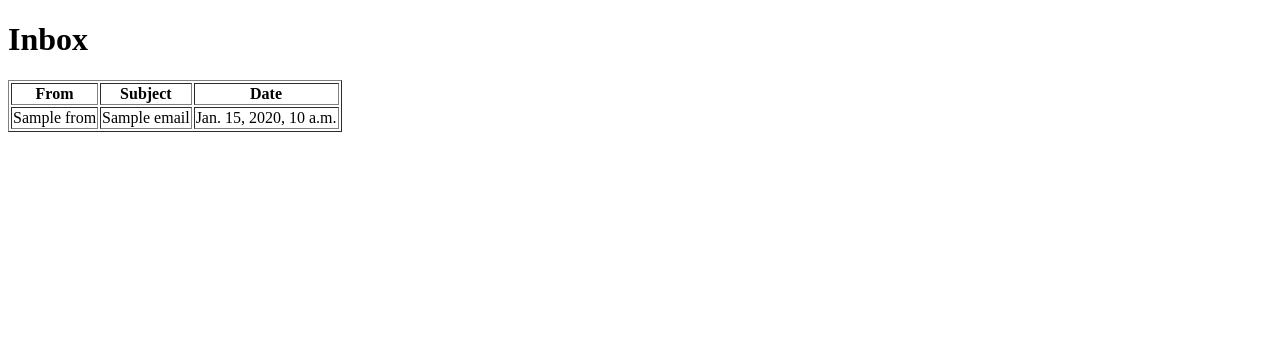
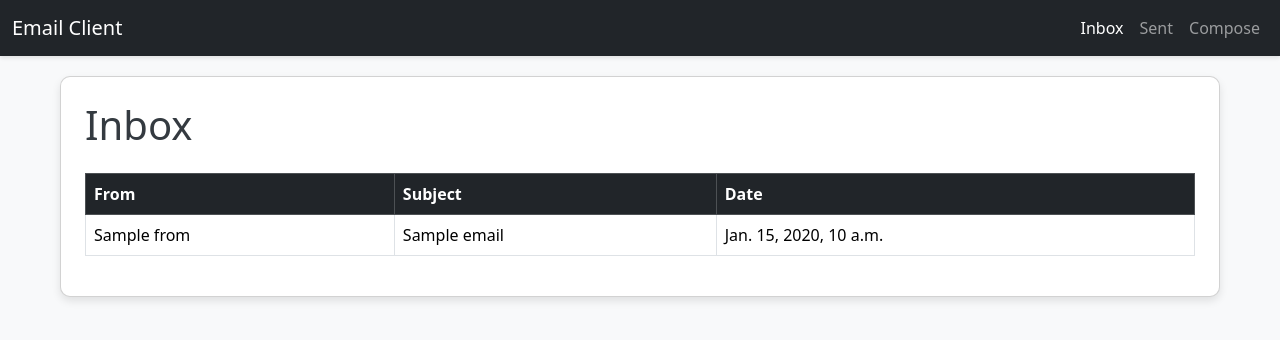
Before and after one commit to LoKiiZoshi/Emailinbox, a Django app: template inboxapp/templates/inboxapp/inbox.html in a window 1280 px wide. Shown: the top 340 px of the page. Run offline with Django 5.2, Linux system fonts and the light colour scheme; the template is opened without the code that fills it: most values are stand-ins (such as "Sample title", 1, 10 or a date in 2020).

Commit message:
some change

```diff
--- a/email_inbox_project/settings.py
+++ b/email_inbox_project/settings.py
@@ -38,6 +38,8 @@ INSTALLED_APPS = [
     'django.contrib.messages',
     'django.contrib.staticfiles',
     'inboxapp',
+
+
 
 ]
 
--- a/inboxapp/templates/inboxapp/inbox.html
+++ b/inboxapp/templates/inboxapp/inbox.html
@@ -1,16 +1,77 @@
 <!DOCTYPE html>
-<html>
+<html lang="en">
 <head>
+    <meta charset="UTF-8">
+    <meta name="viewport" content="width=device-width, initial-scale=1.0">
     <title>Email Inbox</title>
+    <!-- Bootstrap 5 CSS CDN -->
+    <link href="https://cdn.jsdelivr.net/npm/bootstrap@5.3.3/dist/css/bootstrap.min.css" rel="stylesheet" integrity="sha384-QWTKZyjpPEjISv5WaRU9OFeRpok6YctnYmDr5pNlyT2bRjXh0JMhjY6hW+ALEwIH" crossorigin="anonymous">
+    <style>
+        body {
+            background-color: #f8f9fa;
+        }
+        .inbox-container {
+            max-width: 1200px;
+            margin: 0 auto;
+            padding: 20px;
+        }
+        .table-hover tbody tr:hover {
+            background-color: #e9ecef;
+            cursor: pointer;
+        }
+        .navbar {
+            box-shadow: 0 2px 4px rgba(0, 0, 0, 0.1);
+        }
+        .card {
+            border-radius: 10px;
+            box-shadow: 0 4px 8px rgba(0, 0, 0, 0.1);
+        }
+        h1 {
+            font-size: 2.5rem;
+            color: #343a40;
+        }
+        @media (max-width: 576px) {
+            .table {
+                font-size: 0.9rem;
+            }
+        }
+    </style>
 </head>
 <body>
-    <h1>Inbox</h1>
-    <table border="1">
-        <thead>
+    <!-- Navigation Bar -->
+    <nav class="navbar navbar-expand-lg navbar-dark bg-dark">
+        <div class="container-fluid">
+            <a class="navbar-brand" href="#">Email Client</a>
+            <button class="navbar-toggler" type="button" data-bs-toggle="collapse" data-bs-target="#navbarNav" aria-controls="navbarNav" aria-expanded="false" aria-label="Toggle navigation">
+                <span class="navbar-toggler-icon"></span>
+            </button>
+            <div class="collapse navbar-collapse" id="navbarNav">
+                <ul class="navbar-nav ms-auto">
+                    <li class="nav-item">
+                        <a class="nav-link active" href="#">Inbox</a>
+                    </li>
+                    <li class="nav-item">
+                        <a class="nav-link" href="#">Sent</a>
+                    </li>
+                    <li class="nav-item">
+                        <a class="nav-link" href="#">Compose</a>
+                    </li>
+                </ul>
+            </div>
+        </div>
+    </nav>
+
+    <!-- Inbox Content -->
+    <div class="inbox-container">
+        <div class="card p-4">
+            <h1 class="mb-4">Inbox</h1>
+            <div class="table-responsive">
+                <table class="table table-hover table-bordered">
+                    <thead class="table-dark">
                         <tr>
-                <th>From</th>
-                <th>Subject</th>
-                <th>Date</th>
+                            <th scope="col">From</th>
+                            <th scope="col">Subject</th>
+                            <th scope="col">Date</th>
                         </tr>
                     </thead>
                     <tbody>
@@ -23,5 +84,11 @@
                         {% endfor %}
                     </tbody>
                 </table>
+            </div>
+        </div>
+    </div>
+
+    <!-- Bootstrap 5 JS CDN (for navbar toggle functionality) -->
+    <script src="https://cdn.jsdelivr.net/npm/bootstrap@5.3.3/dist/js/bootstrap.bundle.min.js" integrity="sha384-YvpcrYf0tY3lHB60NNkmXc5s9fDVZLESaAA55NDzOxhy9GkcIdslK1eN7N6jIeHz" crossorigin="anonymous"></script>
 </body>
 </html>
```
Lines whose indentation alone changed are shown as unchanged.
